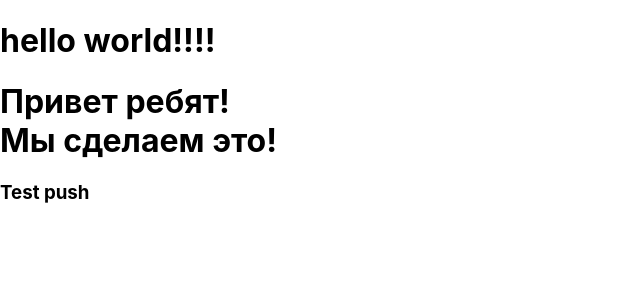
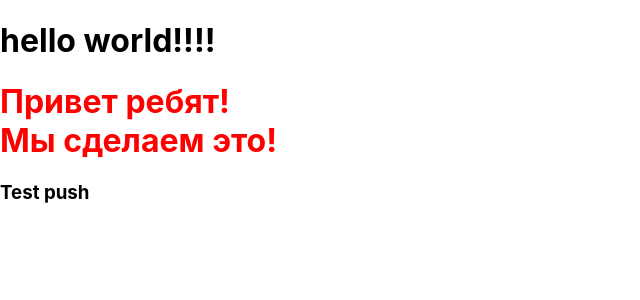
Before and after one commit to Ivan468/react8, a React (Create React App) app: page / in a window 1280 px wide. Shown: the top 300 px of the page, without its empty margins (0-640 px from the left). Built offline with nearby package versions, Linux system fonts and the light colour scheme.

Commit message:
Update TestRename.js

```diff
--- a/src/TestRename/TestRename.js
+++ b/src/TestRename/TestRename.js
@@ -4,7 +4,7 @@ export default class Project extends Component {
     render() {
         return(
             <div>
-                <h1> Привет ребят! <br/> Мы сделаем это! </h1>
+                <h1 style={{color:'red'}} > Привет ребят! <br/> Мы сделаем это! </h1>
                 <h3>Test push</h3>
             </div>
         )
```
